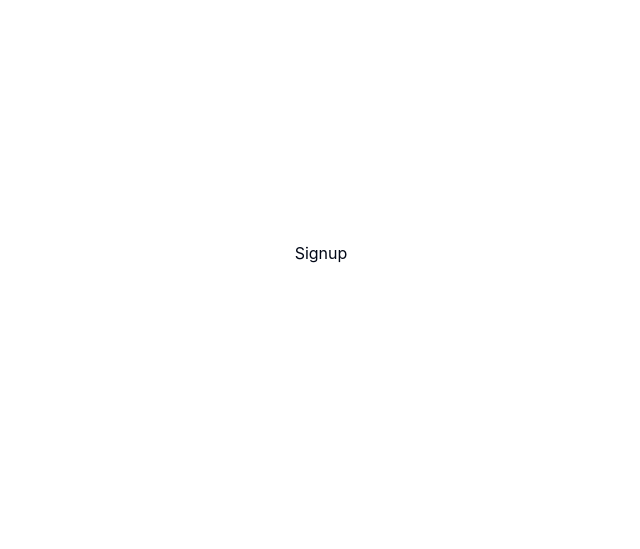
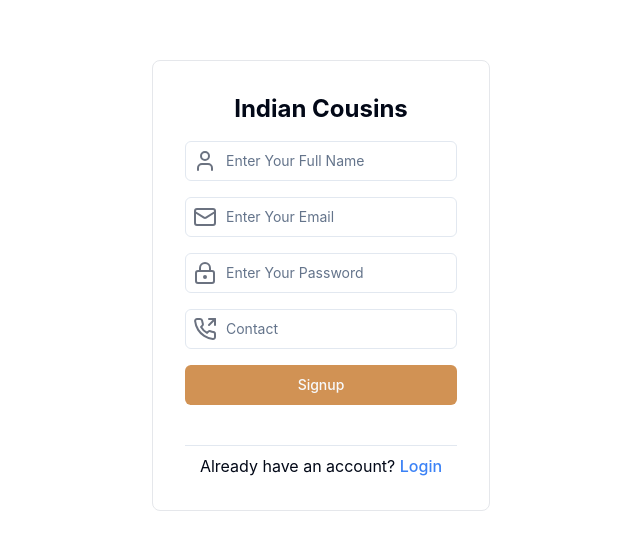
Before and after one commit to daddys-code18/Mern_Food_App, a React (Vite) app in the folder client/: page /signup in a window 1280 px wide. Shown: the part 147-696 px from the top of the page, without its empty margins (319-959 px from the left). Built offline with nearby package versions, Linux system fonts and the light colour scheme.

Commit message:
Signup  Page Done

```diff
--- a/client/src/auth/Signup.tsx
+++ b/client/src/auth/Signup.tsx
@@ -1,5 +1,130 @@
-const Signup = () => {
-  return <div>Signup</div>;
+import { Button } from "@/components/ui/button";
+import { Input } from "@/components/ui/input";
+import { Separator } from "@/components/ui/separator";
+import { Loader2, LockKeyhole, Mail, PhoneOutgoing, User } from "lucide-react";
+import { ChangeEvent, FormEvent, useState } from "react";
+import { Link } from "react-router-dom";
+
+type SignupInputState = {
+  fullname: string;
+  email: string;
+  password: string;
+  contact: number;
 };
 
+const Signup = () => {
+  const [input, setInput] = useState<SignupInputState>({
+    fullname: "",
+    email: "",
+    password: "",
+    contact: "",
+  });
+
+  const changeEventHandler = (e: ChangeEvent<HTMLInputElement>) => {
+    const { name, value } = e.target;
+    setInput({ ...input, [name]: value });
+  };
+  const signupSubmitHandler = (e: FormEvent) => {
+    e.preventDefault();
+    console.log(input);
+  };
+  const loading = false;
+  return (
+    <>
+      <div className="flex items-center justify-center min-h-screen ">
+        <form
+          action=""
+          onSubmit={signupSubmitHandler}
+          className="md:p-8 w-full max-w-md rounded-lg md:border border-gray-200  mx-4 "
+        >
+          <div className="mb-4">
+            <h1 className=" font-bold text-2xl">Indian Cousins </h1>
+          </div>
+          <div className="mb-4">
+            <div className=" relative">
+              <Input
+                type="text"
+                placeholder="Enter Your Full Name"
+                className="pl-10 focus-visible:ring-1"
+                value={input.fullname}
+                onChange={changeEventHandler}
+                name="fullname"
+              />
+              <User className=" absolute inset-y-2 left-2 text-gray-500 pointer-events-none" />
+            </div>
+          </div>
+          <div className="mb-4">
+            <div className=" relative">
+              <Input
+                type="email"
+                placeholder="Enter Your Email"
+                className="pl-10 focus-visible:ring-1"
+                value={input.email}
+                onChange={changeEventHandler}
+                name="email"
+              />
+              <Mail className=" absolute inset-y-2 left-2 text-gray-500 pointer-events-none" />
+            </div>
+          </div>
+
+          <div className="mb-4">
+            <div className="relative">
+              <Input
+                type="password"
+                placeholder="Enter Your Password"
+                className="pl-10 focus-visible:right-1"
+                onChange={changeEventHandler}
+                value={input.password}
+                name="password"
+              />
+              <LockKeyhole className=" absolute inset-y-2 left-2 text-gray-500 pointer-events-none" />
+            </div>
+          </div>
+          <div className="mb-4">
+            <div className="relative">
+              <Input
+                type="text"
+                placeholder="Contact"
+                name="contact"
+                value={input.contact}
+                onChange={changeEventHandler}
+                className="pl-10 focus-visible:ring-1"
+              />
+              <PhoneOutgoing className="absolute inset-y-2 left-2 text-gray-500 pointer-events-none" />
+              {/* {errors && (
+                <span className="text-xs text-red-500">{errors.contact}</span>
+              )} */}
+            </div>
+          </div>
+          <div className="mb-10">
+            {loading ? (
+              <Button
+                disabled
+                className="bg-orange hover:bg-hoverOrange w-full "
+              >
+                <Loader2 className="mr-2 h-4 w-4 animate-spin" />
+                Please Wait
+              </Button>
+            ) : (
+              <Button
+                className="bg-orange hover:bg-hoverOrange w-full "
+                type="submit"
+              >
+                Signup
+              </Button>
+            )}
+          </div>
+
+          <Separator />
+          <p className="mt-2">
+            Already have an account?{" "}
+            <Link to="/login" className="text-blue-500">
+              Login
+            </Link>
+          </p>
+        </form>
+      </div>
+    </>
+  );
+};
 export default Signup;
```
